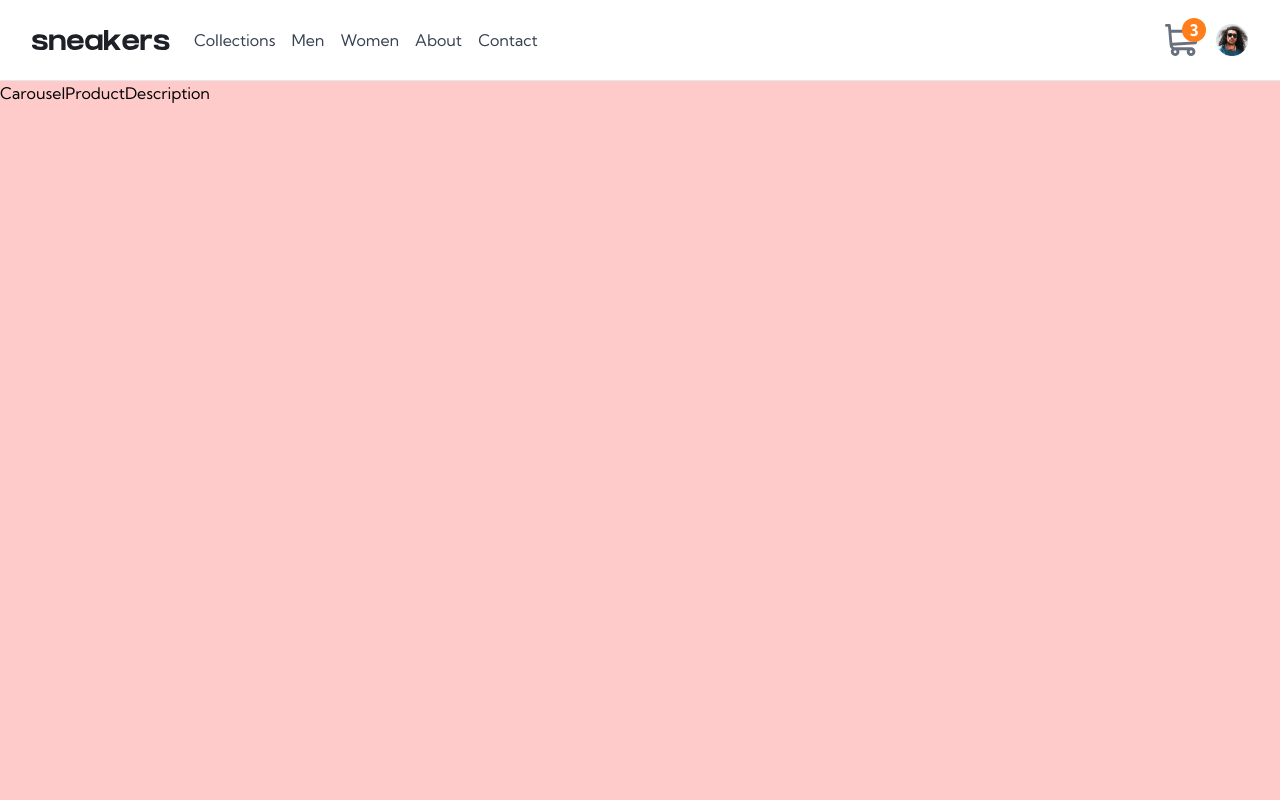
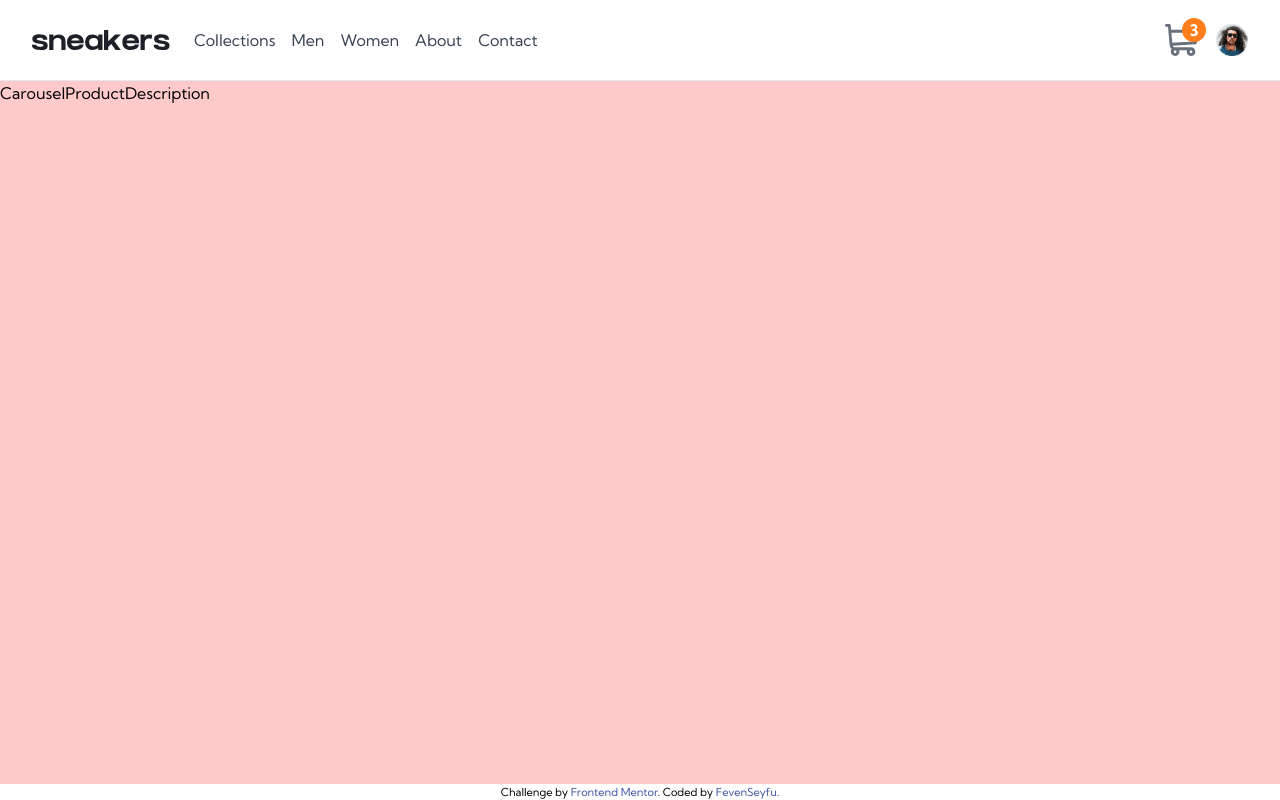
Before and after one commit to FevenSeyfu/Ecommerce-product-page, a React (Vite) app: page / in a window 1280 px wide. Built offline with nearby package versions, Linux system fonts and the light colour scheme.

Commit message:
add attribution in footer

```diff
--- a/index.html
+++ b/index.html
@@ -4,7 +4,7 @@
     <meta charset="UTF-8" />
     <link rel="icon" type="image/svg+xml" href="./src/assets/favicon-32x32.png" />
     <meta name="viewport" content="width=device-width, initial-scale=1.0" />
-    <title>Product Page</title>
+    <title>Frontend Mentor | E-commerce product page</title>
   </head>
   <body>
     <div id="root"></div>
--- a/src/App.jsx
+++ b/src/App.jsx
@@ -1,18 +1,25 @@
-import React from 'react'
-import Navbar from './components/navbar/Navbar';
-import ProductDescription from './components/ProductDescription';
-import Carousel from './components/Carousel';
+import React from "react";
+import Navbar from "./components/navbar/Navbar";
+import ProductDescription from "./components/ProductDescription";
+import Carousel from "./components/carousel/Carousel";
 
 const App = () => {
   return (
-    <div className='w-full h-screen flex flex-col'>
+    <div className="w-full h-screen flex flex-col">
       <Navbar />
-      <div className='flex flex-row bg-red-200 h-screen'>
+      <div className="flex flex-row bg-red-200 h-screen">
         <Carousel />
         <ProductDescription />
       </div>
+      <footer class="attribution">
+        Challenge by{" "}
+        <a href="https://www.frontendmentor.io?ref=challenge" target="_blank">
+          Frontend Mentor
+        </a>
+        . Coded by <a href="https://www.frontendmentor.io/profile/FevenSeyfu">FevenSeyfu</a>.
+      </footer>
     </div>
-  )
-}
+  );
+};
 
 export default App;
--- a/src/components/navbar/Navbar.jsx
+++ b/src/components/navbar/Navbar.jsx
@@ -10,11 +10,12 @@ const Navbar = () => {
     {
       id: 1,
       name: "Fall Limited Edition Sneakers",
-      description:'Lorem ipsum dolor sit amet consectetur adipiscing elit, sagittis class habitant',
-      img : 'src/assets/image-product-1-thumbnail.jpg',
-      price: 125.00,
-      quantity:3,
-      discount:50
+      description:
+        "These low-profile sneakers are your perfect casual wear companion. Featuring a  durable rubber outer sole, they'll withstand everything the weather can offer.",
+      img: "src/assets/image-product-1-thumbnail.jpg",
+      price: 125.0,
+      quantity: 3,
+      discount: 50,
     },
   ]);
   const [nav, setNav] = useState(false);
@@ -23,7 +24,7 @@ const Navbar = () => {
   // toggle mobile menu
   const handleClick = () => setNav(!nav);
 
-  const HandleToggleCart = () =>setToggleCart(!toggleCart);
+  const HandleToggleCart = () => setToggleCart(!toggleCart);
   return (
     <>
       <div className="flex flex-row justify-between items-center px-8 py-4 md:py-6 border-b shadow-md shadow-gray-50">
@@ -85,9 +86,9 @@ const Navbar = () => {
           </ul>
         </div>
         <div className="flex flex-row gap-4">
-         <button onClick={HandleToggleCart} className="z-5">
-            <CartIcon itemCount={itemCount}/>
-         </button>
+          <button onClick={HandleToggleCart} className="z-5">
+            <CartIcon itemCount={itemCount} />
+          </button>
           <img
             src="src/assets/image-avatar.png"
             alt="user avatar"
@@ -95,7 +96,7 @@ const Navbar = () => {
           />
         </div>
       </div>
-      {toggleCart && (<CartModal cart={cart} />)}
+      {toggleCart && <CartModal cart={cart} />}
     </>
   );
 };
--- a/src/index.css
+++ b/src/index.css
@@ -1,10 +1,17 @@
-@import url('https://fonts.googleapis.com/css2?family=Kumbh+Sans:wght@400;700&display=swap');
+@import url("https://fonts.googleapis.com/css2?family=Kumbh+Sans:wght@400;700&display=swap");
 
 @tailwind base;
 @tailwind components;
 @tailwind utilities;
 
+body {
+  font-family: "Kumbh Sans", sans-serif;
+}
 
-body{
-  font-family: 'Kumbh Sans', sans-serif;
+.attribution {
+  font-size: 11px;
+  text-align: center;
 }
+.attribution a {
+  color: hsl(228, 45%, 44%);
+}
--- a/tailwind.config.js
+++ b/tailwind.config.js
@@ -16,6 +16,7 @@ export default {
         'neutral-darkGrayish-blue': 'hsl(219, 9%, 45%)',
         'neutral-bright-blue': 'hsl(220, 14%, 75%)',
         'neutral-bright-red': 'hsl(223, 64%, 98%)',
+        'gray-link' : 'hsl(228, 45%, 44%)'
       },
     },
   },
```
Also changed, not shown: src/components/carousel/Carousel.jsx (renamed from src/components/Carousel.jsx).
